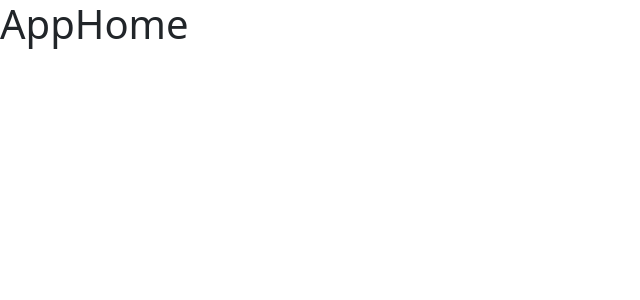
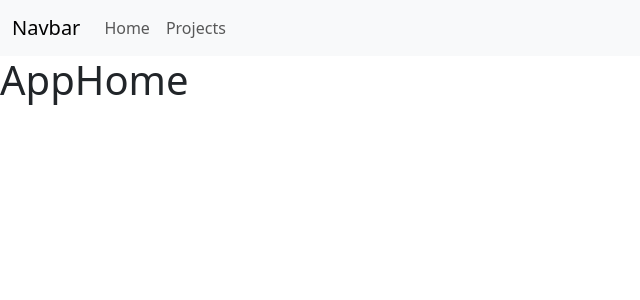
Before and after one commit to Riccardo-Potalivo/vite-boolfolio, a Vue app: page / in a window 1280 px wide. Shown: the top 300 px of the page, without its empty margins (0-640 px from the left). Built offline with nearby package versions, Linux system fonts and the light colour scheme.

Commit message:
milestone 1 complete

```diff
--- a/src/App.vue
+++ b/src/App.vue
@@ -1,5 +1,7 @@
 <template>
   <div>
+
+    <AppHeader/>
 
     <router-view></router-view>
 
@@ -7,9 +9,14 @@
 </template>
 
 <script>
+  import AppHeader from "./components/AppHeader.vue";
 
 export default {
   name: "AppHome",
+
+  components: {
+    AppHeader
+  },
 
   data() {
     return{
--- /dev/null
+++ b/src/components/AppHeader.vue
@@ -0,0 +1,48 @@
+<template>
+    <div>
+        <nav class="navbar navbar-expand-lg bg-body-tertiary">
+  <div class="container-fluid">
+    <a class="navbar-brand" href="#">Navbar</a>
+    <button class="navbar-toggler" type="button" data-bs-toggle="collapse" data-bs-target="#navbarSupportedContent" aria-controls="navbarSupportedContent" aria-expanded="false" aria-label="Toggle navigation">
+      <span class="navbar-toggler-icon"></span>
+    </button>
+    <div class="collapse navbar-collapse" id="navbarSupportedContent">
+      <ul class="navbar-nav me-auto mb-2 mb-lg-0">
+
+        <li v-for="(item, index) in menuItems"  :key="index">
+            <router-link class="nav-link" :to="{name: item.routeName}">{{ item.label }}</router-link>
+        </li>
+
+      </ul>
+
+    </div>
+  </div>
+</nav>
+    </div>
+</template>
+
+<script>
+    export default {
+        name: "AppHeader",
+
+        data() {
+            return {
+                menuItems: [
+                    {
+                        label: "Home",
+                        routeName: "home",
+                    },
+                    {
+                        label: "Projects",
+                        routeName: "projects",
+                    },
+                ]
+            }
+        }
+
+    }
+</script>
+
+<style lang="scss" scoped>
+
+</style>
--- a/src/router.js
+++ b/src/router.js
@@ -17,6 +17,11 @@
       name: "projects",
       component: AppProjects,
     },
+    {
+      path: "/projects/:slug",
+      name: "project-show",
+      component: AppProjectsShow,
+    },
   ],
 });
 
```
